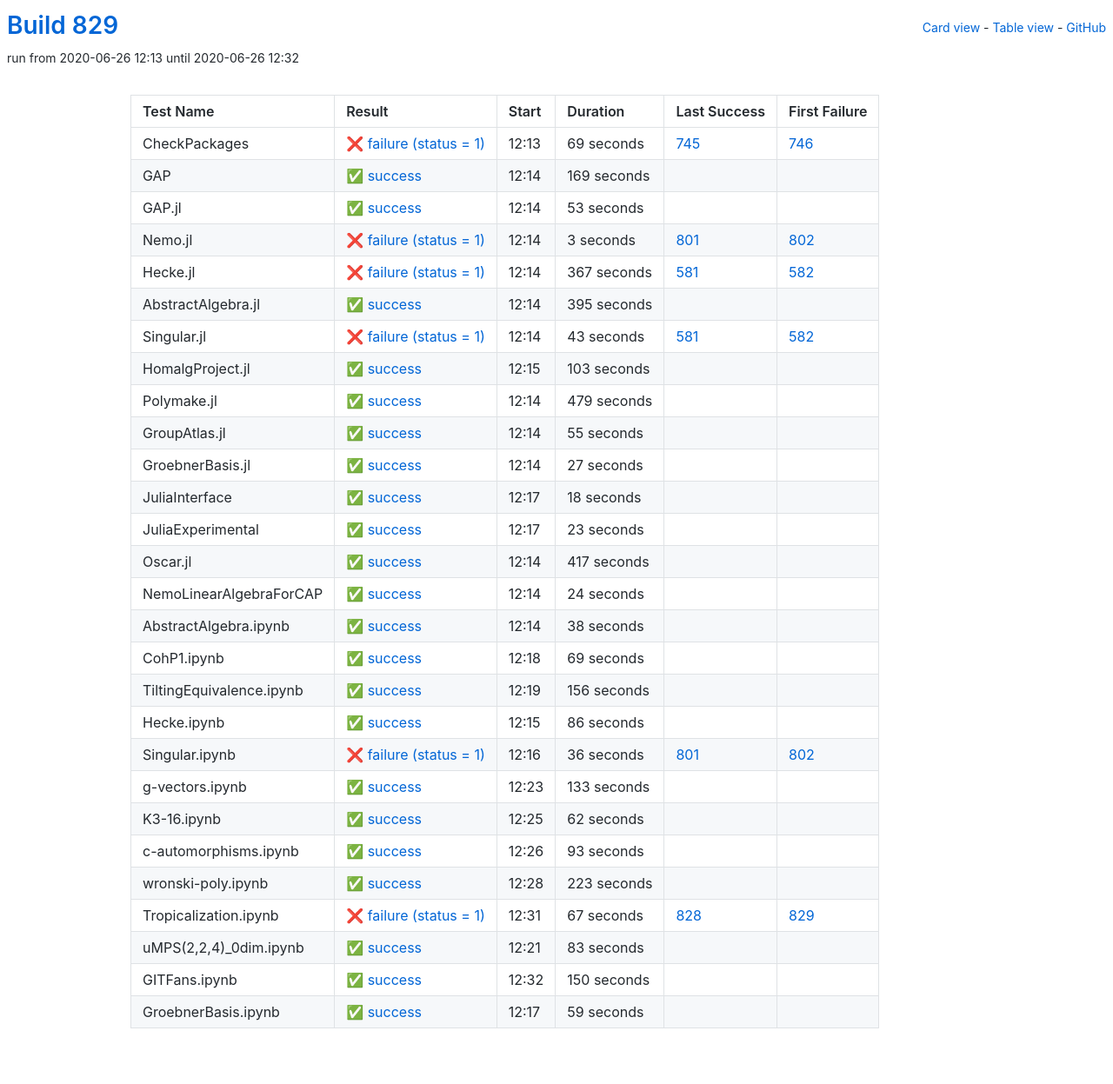
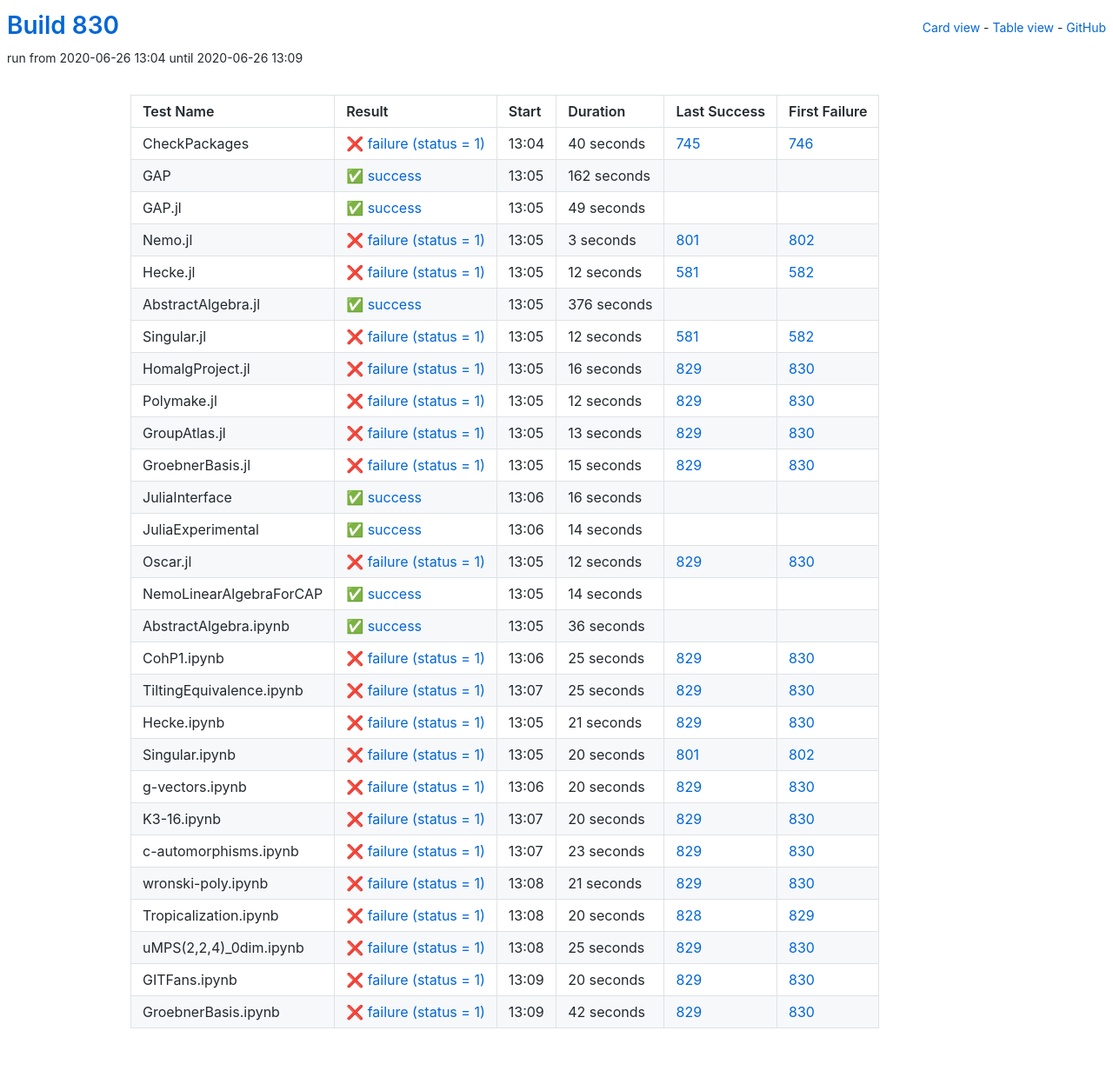
Before and after one commit to oscar-system/oscar-ci-status-1.4, a Jekyll site: the page built from table.html, in a window 1280 px wide. Shown: the whole page at 87% size. Built offline with Jekyll 4.4.1, drawn with Linux system fonts in a browser that asks for light colours.

Commit message:
Build #830

```diff
--- a/_data/ci.yml
+++ b/_data/ci.yml
@@ -1,6 +1,6 @@
 ---
-build: 829
-build_url: https://oscarci.mathematik.uni-kl.de/job/oscar-julia-1.4/829/
+build: 830
+build_url: https://oscarci.mathematik.uni-kl.de/job/oscar-julia-1.4/830/
 job: oscar-julia-1.4
 organization: oscar-system
 repo: oscar-ci-status-1.4
@@ -8,44 +8,44 @@ repourl: https://github.com/oscar-system/oscar-ci-status-1.4
 tests:
 - name: CheckPackages
   id: checkpackages
-  log: https://oscarci.mathematik.uni-kl.de/job/oscar-julia-1.4/829/artifact/logs/build-829/CheckPackages.log
-  start: 2020-06-26 12:13
+  log: https://oscarci.mathematik.uni-kl.de/job/oscar-julia-1.4/830/artifact/logs/build-830/CheckPackages.log
+  start: 2020-06-26 13:04
   success: false
   exitcode: 1
   status: failure
-  duration: 69
+  duration: 40
   last_success: 745
   last_success_url: https://oscarci.mathematik.uni-kl.de/job/oscar-julia-1.4/745/
   first_failure: 746
   first_failure_url: https://oscarci.mathematik.uni-kl.de/job/oscar-julia-1.4/746/
 - name: GAP
   id: gap
-  log: https://oscarci.mathematik.uni-kl.de/job/oscar-julia-1.4/829/artifact/logs/build-829/GAP.log
-  start: 2020-06-26 12:14
+  log: https://oscarci.mathematik.uni-kl.de/job/oscar-julia-1.4/830/artifact/logs/build-830/GAP.log
+  start: 2020-06-26 13:05
   success: true
   exitcode: 0
   status: success
-  duration: 169
+  duration: 162
   last_success: false
   last_success_url:
   first_failure: false
   first_failure_url:
 - name: GAP.jl
   id: gap-jl
-  log: https://oscarci.mathematik.uni-kl.de/job/oscar-julia-1.4/829/artifact/logs/build-829/GAP.jl.log
-  start: 2020-06-26 12:14
+  log: https://oscarci.mathematik.uni-kl.de/job/oscar-julia-1.4/830/artifact/logs/build-830/GAP.jl.log
+  start: 2020-06-26 13:05
   success: true
   exitcode: 0
   status: success
-  duration: 53
+  duration: 49
   last_success: false
   last_success_url:
   first_failure: false
   first_failure_url:
 - name: Nemo.jl
   id: nemo-jl
-  log: https://oscarci.mathematik.uni-kl.de/job/oscar-julia-1.4/829/artifact/logs/build-829/Nemo.jl.log
-  start: 2020-06-26 12:14
+  log: https://oscarci.mathematik.uni-kl.de/job/oscar-julia-1.4/830/artifact/logs/build-830/Nemo.jl.log
+  start: 2020-06-26 13:05
   success: false
   exitcode: 1
   status: failure
@@ -56,289 +56,289 @@ tests:
   first_failure_url: https://oscarci.mathematik.uni-kl.de/job/oscar-julia-1.4/802/
 - name: Hecke.jl
   id: hecke-jl
-  log: https://oscarci.mathematik.uni-kl.de/job/oscar-julia-1.4/829/artifact/logs/build-829/Hecke.jl.log
-  start: 2020-06-26 12:14
+  log: https://oscarci.mathematik.uni-kl.de/job/oscar-julia-1.4/830/artifact/logs/build-830/Hecke.jl.log
+  start: 2020-06-26 13:05
   success: false
   exitcode: 1
   status: failure
-  duration: 367
+  duration: 12
   last_success: 581
   last_success_url: https://oscarci.mathematik.uni-kl.de/job/oscar-julia-1.4/581/
   first_failure: 582
   first_failure_url: https://oscarci.mathematik.uni-kl.de/job/oscar-julia-1.4/582/
 - name: AbstractAlgebra.jl
   id: abstractalgebra-jl
-  log: https://oscarci.mathematik.uni-kl.de/job/oscar-julia-1.4/829/artifact/logs/build-829/AbstractAlgebra.jl.log
-  start: 2020-06-26 12:14
+  log: https://oscarci.mathematik.uni-kl.de/job/oscar-julia-1.4/830/artifact/logs/build-830/AbstractAlgebra.jl.log
+  start: 2020-06-26 13:05
   success: true
   exitcode: 0
   status: success
-  duration: 395
+  duration: 376
   last_success: false
   last_success_url:
   first_failure: false
   first_failure_url:
 - name: Singular.jl
   id: singular-jl
-  log: https://oscarci.mathematik.uni-kl.de/job/oscar-julia-1.4/829/artifact/logs/build-829/Singular.jl.log
-  start: 2020-06-26 12:14
+  log: https://oscarci.mathematik.uni-kl.de/job/oscar-julia-1.4/830/artifact/logs/build-830/Singular.jl.log
+  start: 2020-06-26 13:05
   success: false
   exitcode: 1
   status: failure
-  duration: 43
+  duration: 12
   last_success: 581
   last_success_url: https://oscarci.mathematik.uni-kl.de/job/oscar-julia-1.4/581/
   first_failure: 582
   first_failure_url: https://oscarci.mathematik.uni-kl.de/job/oscar-julia-1.4/582/
 - name: HomalgProject.jl
   id: homalgproject-jl
-  log: https://oscarci.mathematik.uni-kl.de/job/oscar-julia-1.4/829/artifact/logs/build-829/HomalgProject.jl.log
-  start: 2020-06-26 12:15
+  log: https://oscarci.mathematik.uni-kl.de/job/oscar-julia-1.4/830/artifact/logs/build-830/HomalgProject.jl.log
+  start: 2020-06-26 13:05
+  success: false
+  exitcode: 1
+  status: failure
+  duration: 16
+  last_success: 829
+  last_success_url: https://oscarci.mathematik.uni-kl.de/job/oscar-julia-1.4/829/
+  first_failure: 830
+  first_failure_url: https://oscarci.mathematik.uni-kl.de/job/oscar-julia-1.4/830/
+- name: Polymake.jl
+  id: polymake-jl
+  log: https://oscarci.mathematik.uni-kl.de/job/oscar-julia-1.4/830/artifact/logs/build-830/Polymake.jl.log
+  start: 2020-06-26 13:05
+  success: false
+  exitcode: 1
+  status: failure
+  duration: 12
+  last_success: 829
+  last_success_url: https://oscarci.mathematik.uni-kl.de/job/oscar-julia-1.4/829/
+  first_failure: 830
+  first_failure_url: https://oscarci.mathematik.uni-kl.de/job/oscar-julia-1.4/830/
+- name: GroupAtlas.jl
+  id: groupatlas-jl
+  log: https://oscarci.mathematik.uni-kl.de/job/oscar-julia-1.4/830/artifact/logs/build-830/GroupAtlas.jl.log
+  start: 2020-06-26 13:05
+  success: false
+  exitcode: 1
+  status: failure
+  duration: 13
+  last_success: 829
+  last_success_url: https://oscarci.mathematik.uni-kl.de/job/oscar-julia-1.4/829/
+  first_failure: 830
+  first_failure_url: https://oscarci.mathematik.uni-kl.de/job/oscar-julia-1.4/830/
+- name: GroebnerBasis.jl
+  id: groebnerbasis-jl
+  log: https://oscarci.mathematik.uni-kl.de/job/oscar-julia-1.4/830/artifact/logs/build-830/GroebnerBasis.jl.log
+  start: 2020-06-26 13:05
+  success: false
+  exitcode: 1
+  status: failure
+  duration: 15
+  last_success: 829
+  last_success_url: https://oscarci.mathematik.uni-kl.de/job/oscar-julia-1.4/829/
+  first_failure: 830
+  first_failure_url: https://oscarci.mathematik.uni-kl.de/job/oscar-julia-1.4/830/
+- name: JuliaInterface
+  id: juliainterface
+  log: https://oscarci.mathematik.uni-kl.de/job/oscar-julia-1.4/830/artifact/logs/build-830/JuliaInterface.log
+  start: 2020-06-26 13:06
   success: true
   exitcode: 0
   status: success
-  duration: 103
-  last_success: false
-  last_success_url:
-  first_failure: false
-  first_failure_url:
-- name: Polymake.jl
-  id: polymake-jl
-  log: https://oscarci.mathematik.uni-kl.de/job/oscar-julia-1.4/829/artifact/logs/build-829/Polymake.jl.log
-  start: 2020-06-26 12:14
-  success: true
-  exitcode: 0
-  status: success
-  duration: 479
-  last_success: false
-  last_success_url:
-  first_failure: false
-  first_failure_url:
-- name: GroupAtlas.jl
-  id: groupatlas-jl
-  log: https://oscarci.mathematik.uni-kl.de/job/oscar-julia-1.4/829/artifact/logs/build-829/GroupAtlas.jl.log
-  start: 2020-06-26 12:14
-  success: true
-  exitcode: 0
-  status: success
-  duration: 55
-  last_success: false
-  last_success_url:
-  first_failure: false
-  first_failure_url:
-- name: GroebnerBasis.jl
-  id: groebnerbasis-jl
-  log: https://oscarci.mathematik.uni-kl.de/job/oscar-julia-1.4/829/artifact/logs/build-829/GroebnerBasis.jl.log
-  start: 2020-06-26 12:14
-  success: true
-  exitcode: 0
-  status: success
-  duration: 27
-  last_success: false
-  last_success_url:
-  first_failure: false
-  first_failure_url:
-- name: JuliaInterface
-  id: juliainterface
-  log: https://oscarci.mathematik.uni-kl.de/job/oscar-julia-1.4/829/artifact/logs/build-829/JuliaInterface.log
-  start: 2020-06-26 12:17
-  success: true
-  exitcode: 0
-  status: success
-  duration: 18
+  duration: 16
   last_success: false
   last_success_url:
   first_failure: false
   first_failure_url:
 - name: JuliaExperimental
   id: juliaexperimental
-  log: https://oscarci.mathematik.uni-kl.de/job/oscar-julia-1.4/829/artifact/logs/build-829/JuliaExperimental.log
-  start: 2020-06-26 12:17
+  log: https://oscarci.mathematik.uni-kl.de/job/oscar-julia-1.4/830/artifact/logs/build-830/JuliaExperimental.log
+  start: 2020-06-26 13:06
   success: true
   exitcode: 0
   status: success
-  duration: 23
+  duration: 14
   last_success: false
   last_success_url:
   first_failure: false
   first_failure_url:
 - name: Oscar.jl
   id: oscar-jl
-  log: https://oscarci.mathematik.uni-kl.de/job/oscar-julia-1.4/829/artifact/logs/build-829/Oscar.jl.log
-  start: 2020-06-26 12:14
+  log: https://oscarci.mathematik.uni-kl.de/job/oscar-julia-1.4/830/artifact/logs/build-830/Oscar.jl.log
+  start: 2020-06-26 13:05
+  success: false
+  exitcode: 1
+  status: failure
+  duration: 12
+  last_success: 829
+  last_success_url: https://oscarci.mathematik.uni-kl.de/job/oscar-julia-1.4/829/
+  first_failure: 830
+  first_failure_url: https://oscarci.mathematik.uni-kl.de/job/oscar-julia-1.4/830/
+- name: NemoLinearAlgebraForCAP
+  id: nemolinearalgebraforcap
+  log: https://oscarci.mathematik.uni-kl.de/job/oscar-julia-1.4/830/artifact/logs/build-830/NemoLinearAlgebraForCAP.log
+  start: 2020-06-26 13:05
   success: true
   exitcode: 0
   status: success
-  duration: 417
-  last_success: false
-  last_success_url:
-  first_failure: false
-  first_failure_url:
-- name: NemoLinearAlgebraForCAP
-  id: nemolinearalgebraforcap
-  log: https://oscarci.mathematik.uni-kl.de/job/oscar-julia-1.4/829/artifact/logs/build-829/NemoLinearAlgebraForCAP.log
-  start: 2020-06-26 12:14
-  success: true
-  exitcode: 0
-  status: success
-  duration: 24
+  duration: 14
   last_success: false
   last_success_url:
   first_failure: false
   first_failure_url:
 - name: AbstractAlgebra.ipynb
   id: abstractalgebra-ipynb
-  log: https://oscarci.mathematik.uni-kl.de/job/oscar-julia-1.4/829/artifact/logs/build-829/AbstractAlgebra.ipynb.log
-  start: 2020-06-26 12:14
+  log: https://oscarci.mathematik.uni-kl.de/job/oscar-julia-1.4/830/artifact/logs/build-830/AbstractAlgebra.ipynb.log
+  start: 2020-06-26 13:05
   success: true
   exitcode: 0
   status: success
-  duration: 38
+  duration: 36
   last_success: false
   last_success_url:
   first_failure: false
   first_failure_url:
 - name: CohP1.ipynb
   id: cohp1-ipynb
-  log: https://oscarci.mathematik.uni-kl.de/job/oscar-julia-1.4/829/artifact/logs/build-829/CohP1.ipynb.log
-  start: 2020-06-26 12:18
-  success: true
-  exitcode: 0
-  status: success
-  duration: 69
-  last_success: false
-  last_success_url:
-  first_failure: false
-  first_failure_url:
-- name: TiltingEquivalence.ipynb
-  id: tiltingequivalence-ipynb
-  log: https://oscarci.mathematik.uni-kl.de/job/oscar-julia-1.4/829/artifact/logs/build-829/TiltingEquivalence.ipynb.log
-  start: 2020-06-26 12:19
-  success: true
-  exitcode: 0
-  status: success
-  duration: 156
-  last_success: false
-  last_success_url:
-  first_failure: false
-  first_failure_url:
-- name: Hecke.ipynb
-  id: hecke-ipynb
-  log: https://oscarci.mathematik.uni-kl.de/job/oscar-julia-1.4/829/artifact/logs/build-829/Hecke.ipynb.log
-  start: 2020-06-26 12:15
-  success: true
-  exitcode: 0
-  status: success
-  duration: 86
-  last_success: false
-  last_success_url:
-  first_failure: false
-  first_failure_url:
-- name: Singular.ipynb
-  id: singular-ipynb
-  log: https://oscarci.mathematik.uni-kl.de/job/oscar-julia-1.4/829/artifact/logs/build-829/Singular.ipynb.log
-  start: 2020-06-26 12:16
+  log: https://oscarci.mathematik.uni-kl.de/job/oscar-julia-1.4/830/artifact/logs/build-830/CohP1.ipynb.log
+  start: 2020-06-26 13:06
   success: false
   exitcode: 1
   status: failure
-  duration: 36
+  duration: 25
+  last_success: 829
+  last_success_url: https://oscarci.mathematik.uni-kl.de/job/oscar-julia-1.4/829/
+  first_failure: 830
+  first_failure_url: https://oscarci.mathematik.uni-kl.de/job/oscar-julia-1.4/830/
+- name: TiltingEquivalence.ipynb
+  id: tiltingequivalence-ipynb
+  log: https://oscarci.mathematik.uni-kl.de/job/oscar-julia-1.4/830/artifact/logs/build-830/TiltingEquivalence.ipynb.log
+  start: 2020-06-26 13:07
+  success: false
+  exitcode: 1
+  status: failure
+  duration: 25
+  last_success: 829
+  last_success_url: https://oscarci.mathematik.uni-kl.de/job/oscar-julia-1.4/829/
+  first_failure: 830
+  first_failure_url: https://oscarci.mathematik.uni-kl.de/job/oscar-julia-1.4/830/
+- name: Hecke.ipynb
+  id: hecke-ipynb
+  log: https://oscarci.mathematik.uni-kl.de/job/oscar-julia-1.4/830/artifact/logs/build-830/Hecke.ipynb.log
+  start: 2020-06-26 13:05
+  success: false
+  exitcode: 1
+  status: failure
+  duration: 21
+  last_success: 829
+  last_success_url: https://oscarci.mathematik.uni-kl.de/job/oscar-julia-1.4/829/
+  first_failure: 830
+  first_failure_url: https://oscarci.mathematik.uni-kl.de/job/oscar-julia-1.4/830/
+- name: Singular.ipynb
+  id: singular-ipynb
+  log: https://oscarci.mathematik.uni-kl.de/job/oscar-julia-1.4/830/artifact/logs/build-830/Singular.ipynb.log
+  start: 2020-06-26 13:05
+  success: false
+  exitcode: 1
+  status: failure
+  duration: 20
   last_success: 801
   last_success_url: https://oscarci.mathematik.uni-kl.de/job/oscar-julia-1.4/801/
   first_failure: 802
   first_failure_url: https://oscarci.mathematik.uni-kl.de/job/oscar-julia-1.4/802/
 - name: g-vectors.ipynb
   id: g-vectors-ipynb
-  log: https://oscarci.mathematik.uni-kl.de/job/oscar-julia-1.4/829/artifact/logs/build-829/g-vectors.ipynb.log
-  start: 2020-06-26 12:23
-  success: true
-  exitcode: 0
-  status: success
-  duration: 133
-  last_success: false
-  last_success_url:
-  first_failure: false
-  first_failure_url:
-- name: K3-16.ipynb
-  id: k3-16-ipynb
-  log: https://oscarci.mathematik.uni-kl.de/job/oscar-julia-1.4/829/artifact/logs/build-829/K3-16.ipynb.log
-  start: 2020-06-26 12:25
-  success: true
-  exitcode: 0
-  status: success
-  duration: 62
-  last_success: false
-  last_success_url:
-  first_failure: false
-  first_failure_url:
-- name: c-automorphisms.ipynb
-  id: c-automorphisms-ipynb
-  log: https://oscarci.mathematik.uni-kl.de/job/oscar-julia-1.4/829/artifact/logs/build-829/c-automorphisms.ipynb.log
-  start: 2020-06-26 12:26
-  success: true
-  exitcode: 0
-  status: success
-  duration: 93
-  last_success: false
-  last_success_url:
-  first_failure: false
-  first_failure_url:
-- name: wronski-poly.ipynb
-  id: wronski-poly-ipynb
-  log: https://oscarci.mathematik.uni-kl.de/job/oscar-julia-1.4/829/artifact/logs/build-829/wronski-poly.ipynb.log
-  start: 2020-06-26 12:28
-  success: true
-  exitcode: 0
-  status: success
-  duration: 223
-  last_success: false
-  last_success_url:
-  first_failure: false
-  first_failure_url:
-- name: Tropicalization.ipynb
-  id: tropicalization-ipynb
-  log: https://oscarci.mathematik.uni-kl.de/job/oscar-julia-1.4/829/artifact/logs/build-829/Tropicalization.ipynb.log
-  start: 2020-06-26 12:31
+  log: https://oscarci.mathematik.uni-kl.de/job/oscar-julia-1.4/830/artifact/logs/build-830/g-vectors.ipynb.log
+  start: 2020-06-26 13:06
   success: false
   exitcode: 1
   status: failure
-  duration: 67
+  duration: 20
+  last_success: 829
+  last_success_url: https://oscarci.mathematik.uni-kl.de/job/oscar-julia-1.4/829/
+  first_failure: 830
+  first_failure_url: https://oscarci.mathematik.uni-kl.de/job/oscar-julia-1.4/830/
+- name: K3-16.ipynb
+  id: k3-16-ipynb
+  log: https://oscarci.mathematik.uni-kl.de/job/oscar-julia-1.4/830/artifact/logs/build-830/K3-16.ipynb.log
+  start: 2020-06-26 13:07
+  success: false
+  exitcode: 1
+  status: failure
+  duration: 20
+  last_success: 829
+  last_success_url: https://oscarci.mathematik.uni-kl.de/job/oscar-julia-1.4/829/
+  first_failure: 830
+  first_failure_url: https://oscarci.mathematik.uni-kl.de/job/oscar-julia-1.4/830/
+- name: c-automorphisms.ipynb
+  id: c-automorphisms-ipynb
+  log: https://oscarci.mathematik.uni-kl.de/job/oscar-julia-1.4/830/artifact/logs/build-830/c-automorphisms.ipynb.log
+  start: 2020-06-26 13:07
+  success: false
+  exitcode: 1
+  status: failure
+  duration: 23
+  last_success: 829
+  last_success_url: https://oscarci.mathematik.uni-kl.de/job/oscar-julia-1.4/829/
+  first_failure: 830
+  first_failure_url: https://oscarci.mathematik.uni-kl.de/job/oscar-julia-1.4/830/
+- name: wronski-poly.ipynb
+  id: wronski-poly-ipynb
+  log: https://oscarci.mathematik.uni-kl.de/job/oscar-julia-1.4/830/artifact/logs/build-830/wronski-poly.ipynb.log
+  start: 2020-06-26 13:08
+  success: false
+  exitcode: 1
+  status: failure
+  duration: 21
+  last_success: 829
+  last_success_url: https://oscarci.mathematik.uni-kl.de/job/oscar-julia-1.4/829/
+  first_failure: 830
+  first_failure_url: https://oscarci.mathematik.uni-kl.de/job/oscar-julia-1.4/830/
+- name: Tropicalization.ipynb
+  id: tropicalization-ipynb
+  log: https://oscarci.mathematik.uni-kl.de/job/oscar-julia-1.4/830/artifact/logs/build-830/Tropicalization.ipynb.log
+  start: 2020-06-26 13:08
+  success: false
+  exitcode: 1
+  status: failure
+  duration: 20
   last_success: 828
   last_success_url: https://oscarci.mathematik.uni-kl.de/job/oscar-julia-1.4/828/
   first_failure: 829
   first_failure_url: https://oscarci.mathematik.uni-kl.de/job/oscar-julia-1.4/829/
 - name: uMPS(2,2,4)_0dim.ipynb
   id: umps-2-2-4-0dim-ipynb
-  log: https://oscarci.mathematik.uni-kl.de/job/oscar-julia-1.4/829/artifact/logs/build-829/uMPS-2-2-4-_0dim.ipynb.log
-  start: 2020-06-26 12:21
-  success: true
-  exitcode: 0
-  status: success
-  duration: 83
-  last_success: false
-  last_success_url:
-  first_failure: false
-  first_failure_url:
+  log: https://oscarci.mathematik.uni-kl.de/job/oscar-julia-1.4/830/artifact/logs/build-830/uMPS-2-2-4-_0dim.ipynb.log
+  start: 2020-06-26 13:08
+  success: false
+  exitcode: 1
+  status: failure
+  duration: 25
+  last_success: 829
+  last_success_url: https://oscarci.mathematik.uni-kl.de/job/oscar-julia-1.4/829/
+  first_failure: 830
+  first_failure_url: https://oscarci.mathematik.uni-kl.de/job/oscar-julia-1.4/830/
 - name: GITFans.ipynb
   id: gitfans-ipynb
-  log: https://oscarci.mathematik.uni-kl.de/job/oscar-julia-1.4/829/artifact/logs/build-829/GITFans.ipynb.log
-  start: 2020-06-26 12:32
-  success: true
-  exitcode: 0
-  status: success
-  duration: 150
-  last_success: false
-  last_success_url:
-  first_failure: false
-  first_failure_url:
+  log: https://oscarci.mathematik.uni-kl.de/job/oscar-julia-1.4/830/artifact/logs/build-830/GITFans.ipynb.log
+  start: 2020-06-26 13:09
+  success: false
+  exitcode: 1
+  status: failure
+  duration: 20
+  last_success: 829
+  last_success_url: https://oscarci.mathematik.uni-kl.de/job/oscar-julia-1.4/829/
+  first_failure: 830
+  first_failure_url: https://oscarci.mathematik.uni-kl.de/job/oscar-julia-1.4/830/
 - name: GroebnerBasis.ipynb
   id: groebnerbasis-ipynb
-  log: https://oscarci.mathematik.uni-kl.de/job/oscar-julia-1.4/829/artifact/logs/build-829/GroebnerBasis.ipynb.log
-  start: 2020-06-26 12:17
-  success: true
-  exitcode: 0
-  status: success
-  duration: 59
-  last_success: false
-  last_success_url:
-  first_failure: false
-  first_failure_url:
+  log: https://oscarci.mathematik.uni-kl.de/job/oscar-julia-1.4/830/artifact/logs/build-830/GroebnerBasis.ipynb.log
+  start: 2020-06-26 13:09
+  success: false
+  exitcode: 1
+  status: failure
+  duration: 42
+  last_success: 829
+  last_success_url: https://oscarci.mathematik.uni-kl.de/job/oscar-julia-1.4/829/
+  first_failure: 830
+  first_failure_url: https://oscarci.mathematik.uni-kl.de/job/oscar-julia-1.4/830/
```
Also changed, not shown: README.md.
